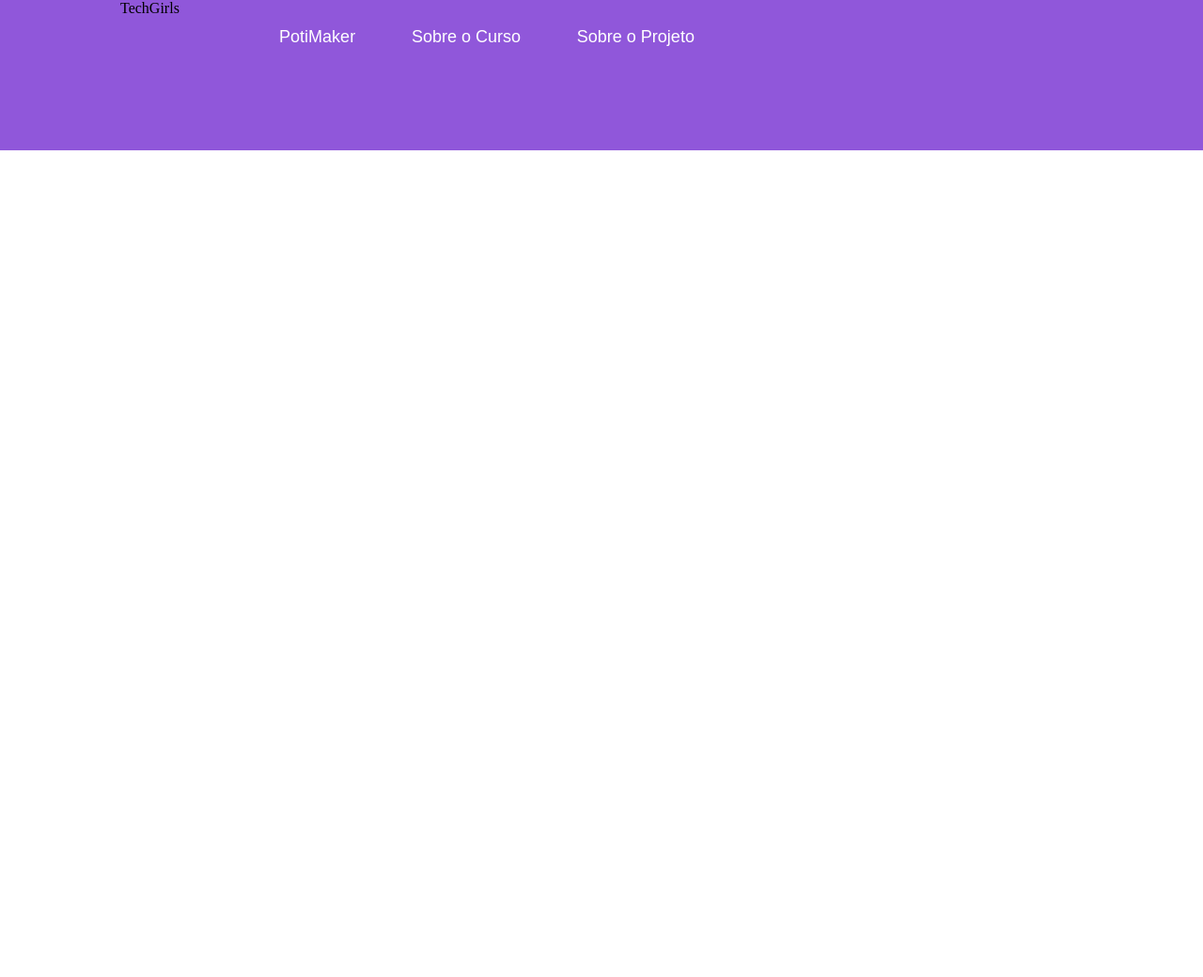
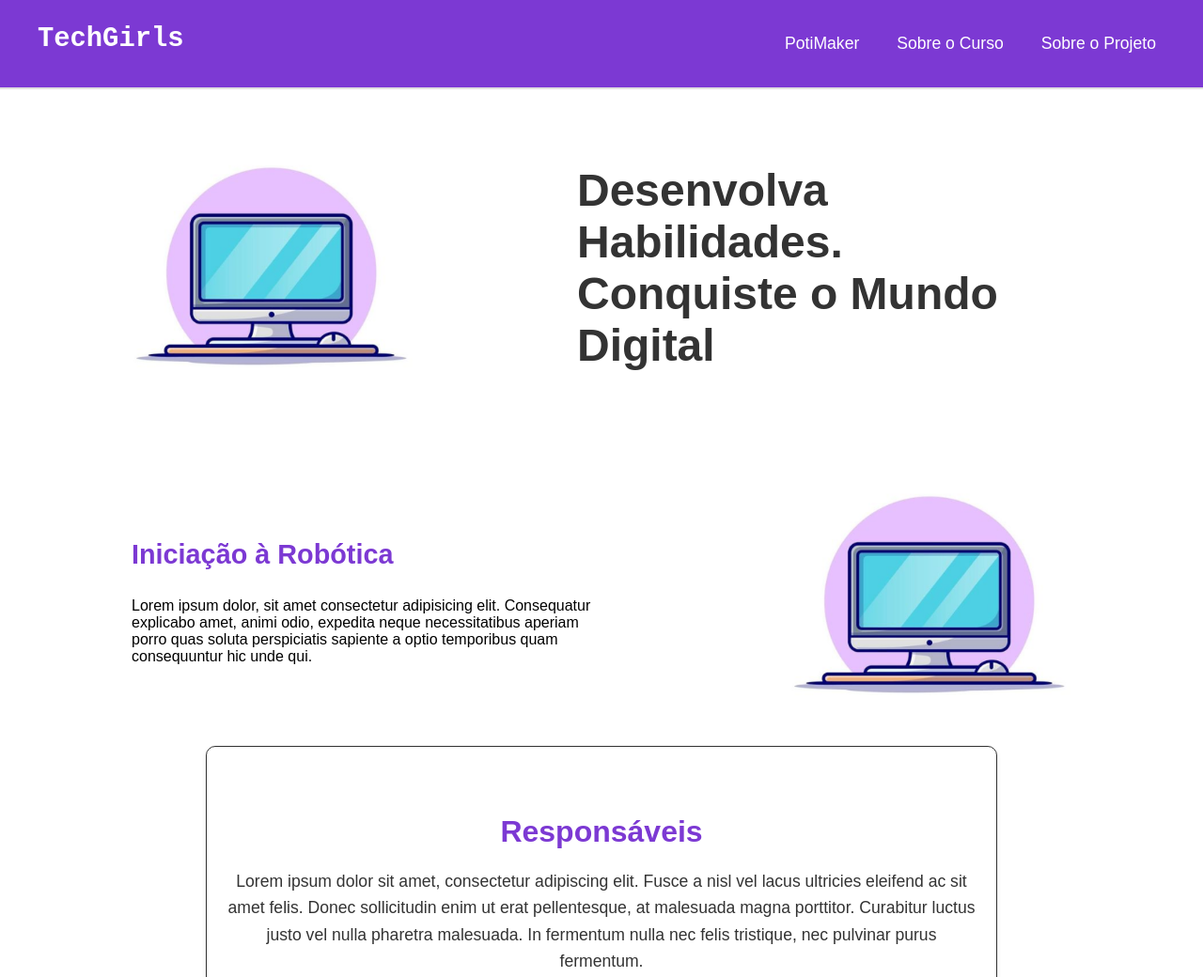
Before and after one commit to Geronilton/TechGirls, a plain HTML site: page index.html in a window 1280 px wide. Shown: the top 1040 px of the page at 94% size. Before the commit the page ends 800 px from the top, so only its background shows below. Drawn offline with Linux system fonts and the light colour scheme.

Commit message:
Adicionando as três primeiras seções

```diff
--- a/index.html
+++ b/index.html
@@ -1,12 +1,15 @@
 <!DOCTYPE html>
-<html lang="en">
+<html lang="pt-BR">
 <head>
     <meta charset="UTF-8">
     <meta name="viewport" content="width=device-width, initial-scale=1.0">
-    <link rel="stylesheet" type="text/css" href="./src/css/style.css">
     <title>TechGirls</title>
+    <link rel="stylesheet" href="src/css/style.css">
+
 </head>
 <body>
+
+
     <header>
         <div class="cabecalho">
             <div class="logo">
@@ -24,7 +27,34 @@
         </div>
     </header>
 
-    <main></main>
-    <footer></footer>
+    <section class="hero-section">
+        <div class="hero-content">
+            <div class="hero-image">
+                <img src="src/images/imagem-destaque.PNG" alt="Imagem de destaque">
+            </div>
+            <div class="hero-text">
+                <h2>Desenvolva Habilidades. <br> Conquiste o Mundo Digital</h2>
+            </div>
+        </div>
+    </section>
+
+
+    <section class="robotica-section">
+        <div class="robotica-content">
+            <div class="robotica-text">
+                <h3 class="title">Iniciação à Robótica</h3>
+
+                <p> Lorem ipsum dolor, sit amet consectetur adipisicing elit. Consequatur explicabo amet, animi odio, expedita neque necessitatibus aperiam porro quas soluta perspiciatis sapiente a optio temporibus quam consequuntur hic unde qui.</p>
+            </div>
+            <div class="robotica-image">
+                <img src="src/images/imagem-destaque.PNG" alt="Imagem sobre robótica">
+            </div>
+        </div>
+    </section>
+
+    <section class="responsaveis-section">
+        <h3 class="title">Responsáveis</h3>
+        <p>Lorem ipsum dolor sit amet, consectetur adipiscing elit. Fusce a nisl vel lacus ultricies eleifend ac sit amet felis. Donec sollicitudin enim ut erat pellentesque, at malesuada magna porttitor. Curabitur luctus justo vel nulla pharetra malesuada. In fermentum nulla nec felis tristique, nec pulvinar purus fermentum.</p>
+    </section>
 </body>
 </html>
--- a/src/css/style.css
+++ b/src/css/style.css
@@ -1,42 +1,192 @@
-*{
+
+body {
+    font-family: 'Arial', sans-serif;
     margin: 0;
     padding: 0;
-    box-sizing: border-box;
+
+    color: #333;
 }
 
-a {
-    list-style: none;
-    text-decoration: none;
-    color:white;
+header {
+    background-color: #fff;
+    padding: 20px;
+    text-align: center;
+    border-bottom: 2px solid #e0e0e0;
 }
 
-header{
-    background-color: #9057da;
-    height: 160px;
+.header-content {
+    display: flex;
+    flex-direction: column;
+    align-items: center;
 }
-.cabecalho{
-    width: 50%;
+
+.logo {
+    width: 80px;
+    margin-bottom: 10px;
+}
+
+header {
+    background-color: #7C39D3;
+    padding: 25px 20px;
+}
+
+.cabecalho {
     display: flex;
     justify-content: space-between;
-    margin-left: 10%;
+    align-items: center;
+    max-width: 1200px;
+    margin: 0 auto;
 }
 
-ul{
+.logo {
+    font-size: 1.8em;
+    font-weight: bold;
+    color: #fff;
+    font-family: 'Courier New', Courier, monospace;
+}
 
+.menu nav ul {
     list-style: none;
     display: flex;
-    justify-content: space-between;
-    padding: 15px;
-    color: white;
-    font-family: Arial, Helvetica, sans-serif;
+    margin: 0;
+    padding: 0;
 }
 
-li{
-    padding: 3%;
-    font-size: 18px;
+.menu nav ul li {
+    margin-left: 20px;
 }
 
-nav {
-    width: 500px;
+.menu nav ul li a {
+    text-decoration: none;
+    font-size: 1.1em;
+    color: #fff;
+    padding: 10px 10px;
+    transition: background-color 0.3s, color 0.3s;
+    font-family: Arial, sans-serif;
+}
 
+.menu nav ul li a:hover {
+    background-color: #7C39D3;
+    border-radius: 5px;
+    color: #fff;
 }
+
+
+@media (max-width: 768px) {
+    .cabecalho {
+        flex-direction: column;
+        align-items: flex-start;
+    }
+
+    .menu nav ul {
+        flex-direction: column;
+        margin-top: 10px;
+    }
+
+    .menu nav ul li {
+        margin-left: 0;
+        margin-bottom: 10px;
+    }
+}
+
+
+.hero-section {
+    padding: 40px 20px;
+    background-color: #fff;
+    display: flex;
+    justify-content: space-between;
+    align-items: center;
+    max-width: 1000px;
+    margin: 0 auto;
+}
+
+.hero-content {
+    display: flex;
+    align-items: center;
+}
+
+.hero-image {
+    flex: 1;
+    text-align: left;
+}
+
+.hero-image img {
+    width: 100%;
+    max-width: 300px;
+    border-radius: 8px;
+}
+
+.hero-text {
+    flex: 1;
+    padding-left: 20px;
+}
+
+.hero-text h2 {
+    font-size: 3em;
+    color: #333;
+    padding: 0;
+}
+
+
+.robotica-section {
+    padding: 40px 20px;
+    background-color: #fff;
+    display: flex;
+    justify-content: space-between;
+    align-items: center;
+    max-width: 1000px;
+    margin: 0 auto;
+}
+
+.robotica-content {
+    display: flex;
+    align-items: center;
+}
+
+.robotica-text {
+    flex: 1;
+    text-align: left;
+    color: #000000;
+}
+
+
+.title{
+    color: #7C39D3;
+}
+
+
+.robotica-text h3 {
+    font-size: 1.8em;
+}
+
+.robotica-image {
+    flex: 1;
+    text-align: right;
+}
+
+.robotica-image img {
+    width: 100%;
+    max-width: 300px;
+    border-radius: 8px;
+}
+
+
+.responsaveis-section {
+    padding: 40px 20px;
+    max-width: 800px;
+    margin: 0 auto;
+    text-align: center;
+    border: 1px solid ;
+    border-radius: 10px;
+    box-shadow: 0 2px 5px rgba(0,0,0,0.1);
+}
+
+.responsaveis-section h3 {
+    font-size: 2em;
+    margin-bottom: 20px;
+}
+
+.responsaveis-section p {
+    font-size: 1.1em;
+    line-height: 1.6;
+}
```
Also changed, not shown: src/images/imagem-destaque.PNG (added).
